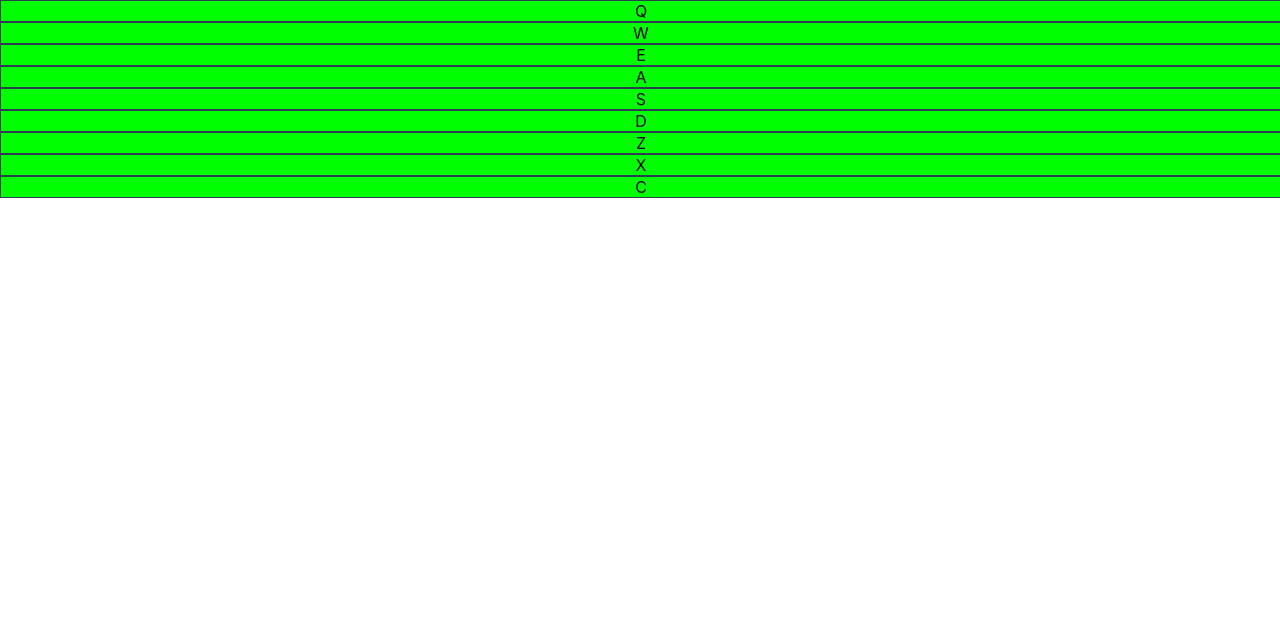
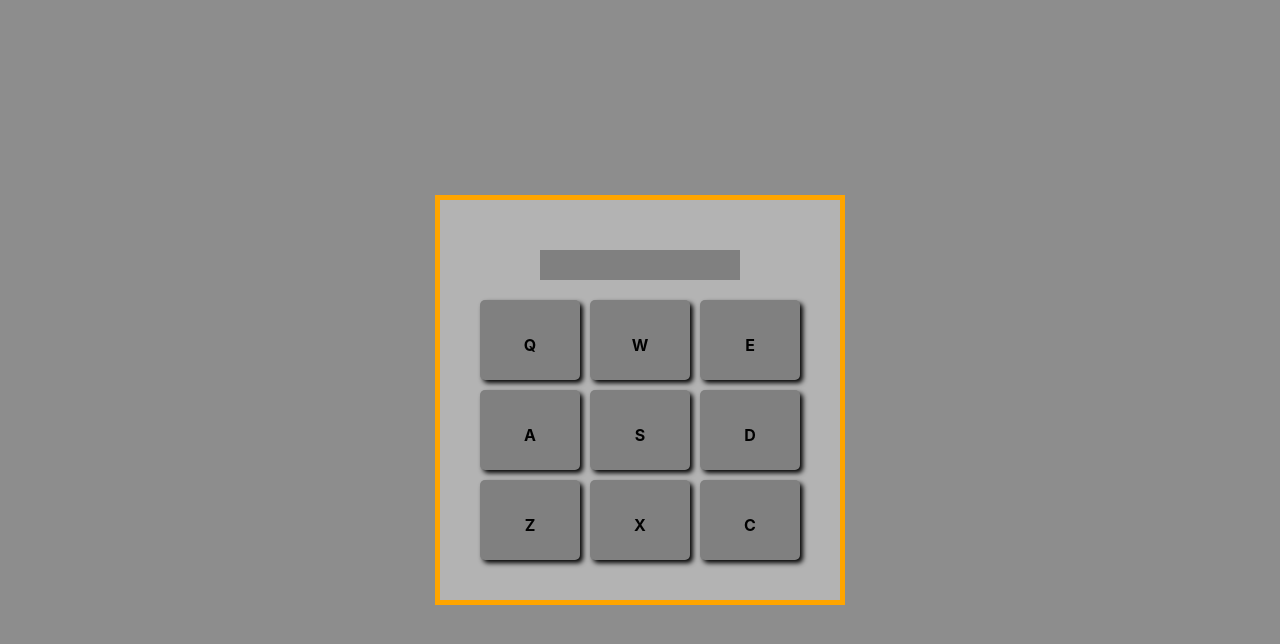
Before and after one commit to Mohamed-Magdey/react-redux-todos, a React (Create React App) app: page / in a window 1280 px wide. Shown: the top 644 px of the page. Built offline with nearby package versions, Linux system fonts and the light colour scheme.

Commit message:
add styles

```diff
--- a/src/App.css
+++ b/src/App.css
@@ -1,15 +1,58 @@
+body {
+  background-color: #8d8d8d;
+}
+
+#root {
+  height: 100vh;
+  display: flex;
+  flex-direction: column;
+  align-items: center;
+  justify-content: center;
+}
+
 .App {
+  outline: 5px solid orange;
+  width: 400px;
+  height: 400px;
   text-align: center;
+  background-color: #b3b3b3;
+  display: flex;
+  flex-direction: column;
+  justify-content: center;
+}
+
+#display {
+  width: 200px;
+  background-color: gray;
+  margin: 15px auto;
+  padding: 15px;
+  box-sizing: border-box;
+  font-weight: bold;
+}
+
+.data {
+  display: flex;
+  flex-wrap: wrap;
+  justify-content: center;
 }
 
 .drum-pad {
-  width: 100%;
-  background-color: #00FF00;
-  border: 1px solid #2c3e50;
+  width: 100px;
+  height: 80px;
+  background-color: gray;
+  border-radius: 5px;
+  box-shadow: 3px 3px 5px black;
+  margin: 5px;
+  font-weight: bold;
+  padding-top: 35px;
+  box-sizing: border-box;
+  cursor: pointer;
 }
 
-audio {
-  display: block;
-  width: 100%;
-  background-color: #3f51b5;
+.drum-pad:active,
+.drum-pad:focus {
+  background-color: orange;
+  margin-top: 13px;
+  box-shadow: 0 3px orange;
+  height: 77px
 }
--- a/src/App.js
+++ b/src/App.js
@@ -79,6 +79,7 @@ class DrumPad extends Component {
         const sound = document.getElementById(this.props.drumKeyTrigger);
         const text = document.getElementById("display");
         text.innerText = this.props.drumId;
+        sound.currentTime = 0;
         sound.play();
     }
 
@@ -119,9 +120,11 @@ class App extends Component {
                 />
             )});
     return (
-        <div className="App container" id="drum-machine">
+        <div className="App" id="drum-machine">
             <div id="display"></div>
-            {data}
+            <div className="data">
+                {data}
+            </div>
         </div>
     );
   }
```
